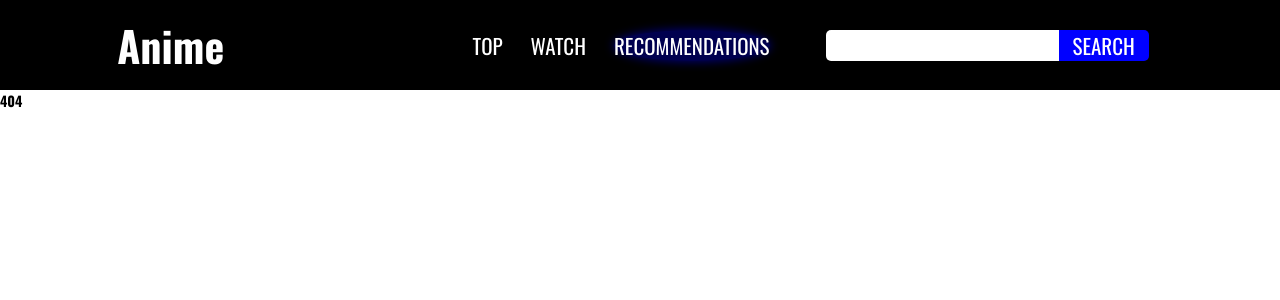
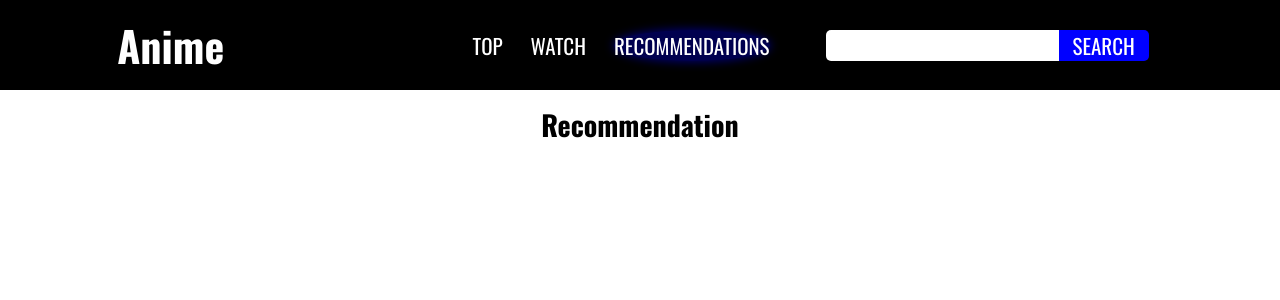
Before and after one commit to Marco90v/animeApiRest, a React (Create React App) app: page /recommendations in a window 1280 px wide. Before the commit this address had no page. Shown: the top 300 px of the page. Built offline with nearby package versions, Linux system fonts and the light colour scheme.

Commit message:
add component recommendation

```diff
--- a/src/App.js
+++ b/src/App.js
@@ -4,6 +4,7 @@ import Header from './components/Header';
 import Top from './view/Top';
 import Watch from './view/Watch';
 import NoMatch from './view/NoMatch';
+import Recommendations from './view/Recommendation';
 
 function App() {
   return (
@@ -12,7 +13,8 @@ function App() {
       <main>
         <Routes>
           <Route path="/" element={<Top />} />
-          <Route path="watch" element={<Watch />} />
+          <Route path="/watch" element={<Watch />} />
+          <Route path="/recommendations" element={<Recommendations />} />
           <Route path="*" element={<NoMatch />} />
         </Routes>
       </main>
--- /dev/null
+++ b/src/view/Recommendation.js
@@ -0,0 +1,10 @@
+const Recommendations = () => {
+
+    return(
+        <>
+            <h2>Recommendation</h2>
+        </>
+    )
+}
+
+export default Recommendations
```
